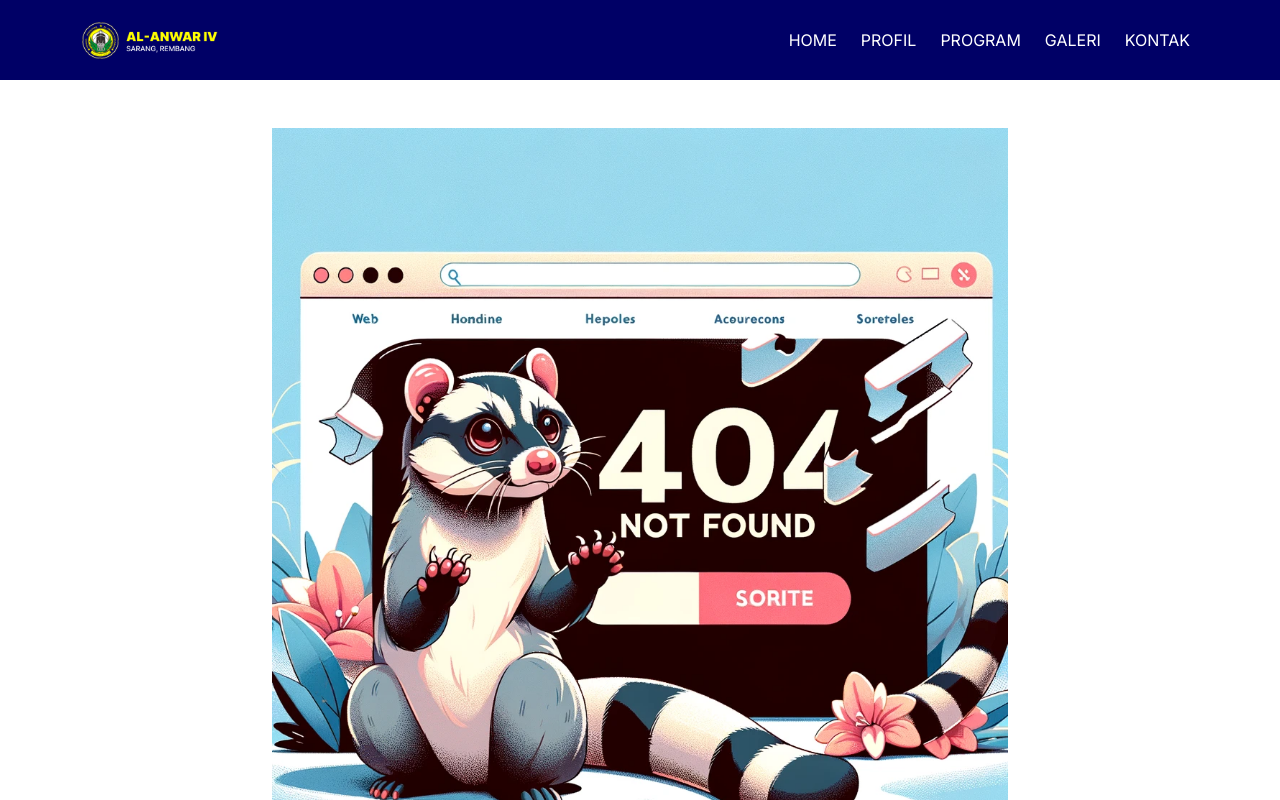
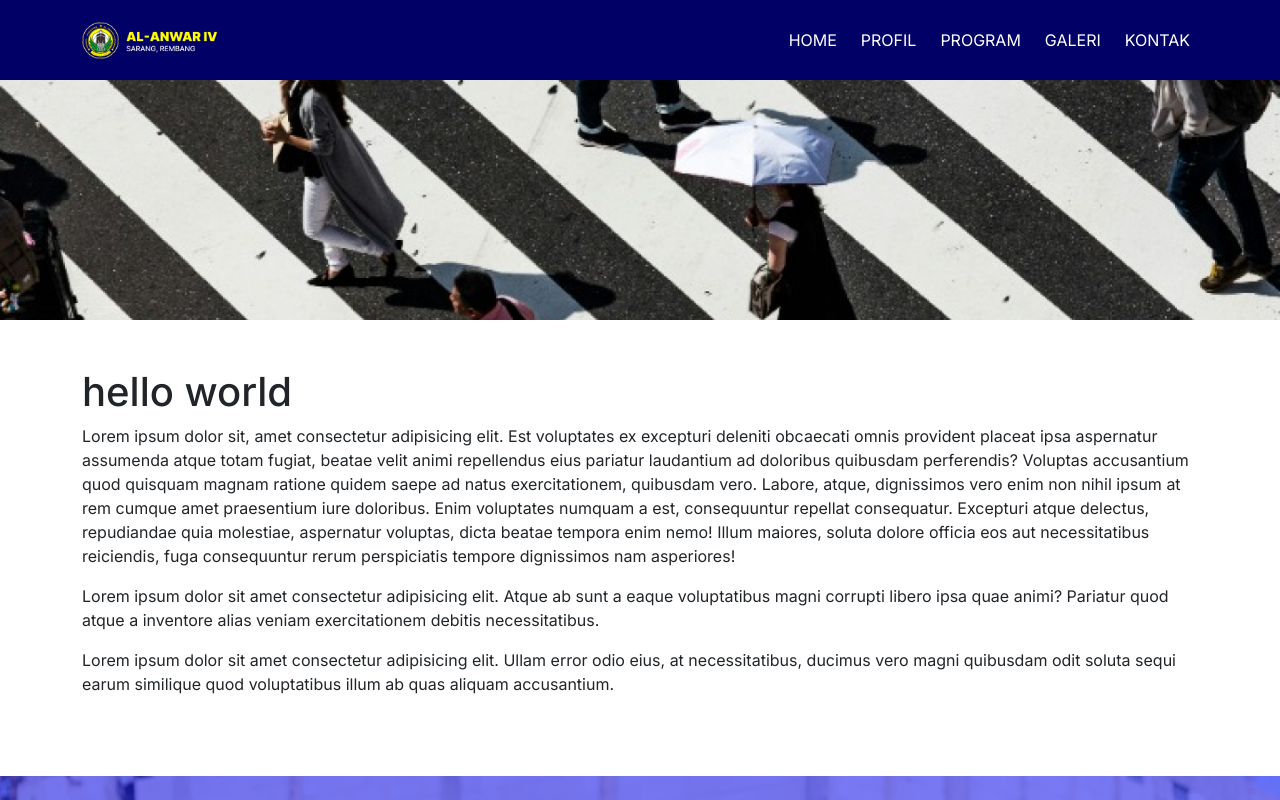
Before and after one commit to muhammadassidiqi/al-anwar-4-website, a React (Vite) app: page /Post/1 in a window 1280 px wide. Shown: the top 800 px of the page. Built offline with nearby package versions, Linux system fonts and the light colour scheme.

Commit message:
tambah alert dan post detail

```diff
--- a/package.json
+++ b/package.json
@@ -15,7 +15,8 @@
     "bootstrap-icons": "^1.11.3",
     "react": "^18.2.0",
     "react-dom": "^18.3.1",
-    "react-router-dom": "^6.23.1"
+    "react-router-dom": "^6.23.1",
+    "sweetalert2": "^11.11.0"
   },
   "devDependencies": {
     "@types/react": "^18.2.66",
--- a/src/App.jsx
+++ b/src/App.jsx
@@ -9,6 +9,7 @@ import Galeri from "./pages/Galeri";
 import Notfound from "./pages/Notfound";
 import Login from "./pages/ADMIN/Login";
 import Admin from "./pages/ADMIN/Admin";
+import Post from "./pages/Post/Post";
 
 function App() {
   return (
@@ -22,6 +23,8 @@ function App() {
         <Route path="/Galeri" element={<Galeri />} />
         <Route path="/Admin/Login" element={<Login />} />
         <Route path="/Admin" element={<Admin />} />
+        <Route path="/Post/:id" element={<Post />} />
+
         <Route path="/*" element={<Notfound />} />
       </Routes>
     </BrowserRouter>
--- a/src/CardProgram/ProgramCard.jsx
+++ b/src/CardProgram/ProgramCard.jsx
@@ -1,6 +1,6 @@
 export default function Card({ judul, deskripsi }) {
   return (
-    <div className="bg-white p-3 mb-2 rounded-3 ">
+    <div className="bg-white p-3 mb-2 rounded-3 mb-4 h-100">
       <h5>{judul}</h5>
       <p>{deskripsi}</p>
     </div>
--- a/src/ComponentsAdmin/NavbarAdmin.jsx
+++ b/src/ComponentsAdmin/NavbarAdmin.jsx
@@ -1,14 +1,30 @@
 import { useNavigate } from "react-router-dom";
 import Logo from "../assets/logo ponpes.png";
+import Swal from "sweetalert2";
 export default function NavbarAdmin() {
   const navigate = useNavigate();
   function handleLogout() {
-    const konfirmasi = confirm("apakah kamu yakin untuk logout?");
-    if (konfirmasi) {
-      localStorage.removeItem("token");
-      navigate("/admin/login");
-    }
+    Swal.fire({
+      title: "apakah kamu yakin untuk logout",
+      icon: "question",
+      showCancelButton: true,
+      showCloseButton: true,
+      confirmButtonColor: "green",
+      confirmButtonText: "ya",
+      cancelButtonText: "batal",
+    }).then((reuslt) => {
+      if (reuslt.isConfirmed) {
+        localStorage.removeItem("token");
+        Swal.fire({
+          title: "logout berhasil",
+          text: "anda telah berhasil logout",
+          icon: "success",
+        });
+        navigate("/admin/login");
+      }
+    });
   }
+
   return (
     <nav className="navbar bg-primary ">
       <div className="container">
--- a/src/components/Navbar.jsx
+++ b/src/components/Navbar.jsx
@@ -1,7 +1,7 @@
 import { NavLink } from "react-router-dom";
 import logo from "../assets/logo.png";
 
-export default function navbar() {
+export default function Navbar() {
   return (
     <nav className="navbar navbar-expand-lg bg-primary">
       <div className="container">
--- a/src/components/SectionHero.jsx
+++ b/src/components/SectionHero.jsx
@@ -106,8 +106,9 @@ export default function SectionHero() {
       {/* sectio card */}
       <section className="bg-secondary-subtle">
         <div className="container py-5 ">
-          <div className="row align-items-center ">
-            <div className="col-md-4 col-12">
+          <div className="row">
+            <div className="col-md-4  col-12">
+              <div className="d-flex flex-column h-100">
                 <h3>
                   <span className="text-primary"> Program Unggulan</span> Pondok
                   Pesantren Al-Anwar IV
@@ -115,20 +116,21 @@ export default function SectionHero() {
 
                 <p>
                   Lorem ipsum dolor sit amet, consectetur adipisicing elit.
-                Explicabo inventore at omnis nostrum maiores voluptatem nesciunt
-                ipsum praesentium cumque ad.
+                  Explicabo inventore at omnis nostrum maiores voluptatem
+                  nesciunt ipsum praesentium cumque ad.
                 </p>
-              <img className="w-100" src={ngaji} alt="ngaji" />
+                <img
+                  className="w-100 img-program object-fit-cover"
+                  src={ngaji}
+                  alt="ngaji"
+                />
+              </div>
             </div>
 
-            <div className="col-md-4 col-12 mt-3 ">
+            <div className="col-md-4 col-12 mt-3 mt-md-0">
+              <div className="d-flex flex-column h-100">
                 <Card
-                judul={
-                  <>
-                    <i class="bi bi-person"></i>
-                    tahfidz alqur'ans
-                  </>
-                }
+                  judul=" tahfidz alqur'an"
                   deskripsi="Lorem ipsum dolor sit amet consectetur.
                 Habitant mi pellentesque mattis sollicitudin lectus
                 sit semper. Magna sagittis egestas proin accumsan
@@ -149,7 +151,9 @@ export default function SectionHero() {
                  non malesuada. Curabitur sapien mi mattis nunc vitae proin semper."
                 />
               </div>
+            </div>
             <div className="col-md-4 col-12">
+              <div className="d-flex flex-column h-100">
                 <Card
                   judul="tahfidz alqur'an"
                   deskripsi="Lorem ipsum dolor sit amet consectetur.
@@ -171,6 +175,7 @@ export default function SectionHero() {
               sit semper. Magna sagittis egestas proin accumsan
                non malesuada. Curabitur sapien mi mattis nunc vitae proin semper."
                 />
+              </div>
             </div>
           </div>
         </div>
--- a/src/components/SectionPendaftaran.jsx
+++ b/src/components/SectionPendaftaran.jsx
@@ -2,22 +2,22 @@ export default function Input() {
   return (
     <>
       <div className="col-md-6 col-12 py-2">
-        Nama lengkap dan gelar
+        Nama lengkap
         <input type="text" placeholder="username" className="form-control" />
       </div>
       <div className="col-md-6 col-12 py-2">
-        Nama panggilan
+        Tanggal Lahir
         <input
-          type="text"
+          type="date"
           placeholder="Nama panggilan"
           className="form-control"
         />
       </div>
       <div className="col-md-6 col-12 py-2">
-        NIK/Nomor KTP
+        Alamat Lengkap
         <input
           type="number "
-          placeholder="Nomor Induk Penduduk"
+          placeholder="jln, nomor rumah, RT dan RW, nama kelurahan atau dusun, kecamatan, kabupaten,"
           className="form-control"
         />
       </div>
@@ -29,29 +29,25 @@ export default function Input() {
           className="form-control"
         />
       </div>
-      <div className="col-md-12 col-12 py-2">
+      {/* <div className="col-md-12 col-12 py-2">
         Email Aktif
         <input
           type="text"
           placeholder="Pastikan Email Anda Sudah benar"
           className="form-control"
         />
+      </div> */}
+
+      <div className="col-md-6 col-12 py-2">
+        Nama Orang Tua/Wali
+        <input type="text" placeholder="Nama wali" className="form-control" />
       </div>
 
       <div className="col-md-6 col-12 py-2">
-        Tempat Lahir
-        <input
-          type="text"
-          placeholder="Kota/Kabupaten"
-          className="form-control"
-        />
+        Nomor Telepon Orang Tua/Wali
+        <input type="number" className="form-control" />
       </div>
-
-      <div className="col-md-6 col-12 py-2">
-        Tanggal Lahir
-        <input type="date" className="form-control" />
-      </div>
-      <div className="col-md-6 col-12 py-2 ">
+      {/* <div className="col-md-6 col-12 py-2 ">
         Jenis Kelamin
         <div className="input-group">
           <div className="form-control gap-3 d-flex">
@@ -235,7 +231,7 @@ export default function Input() {
             iya tidak
           </label>
         </div>
-      </div>
+      </div> */}
     </>
   );
 }
--- a/src/index.scss
+++ b/src/index.scss
@@ -94,3 +94,15 @@ input[type=number] {
     min-height:100vh;
   }
 }
+.img-program {
+  height: 200px;
+  @media(
+    min-width: 768px
+  ) {
+    height: 100%;
+
+  }
+
+
+
+}
--- a/src/pages/ADMIN/Admin.jsx
+++ b/src/pages/ADMIN/Admin.jsx
@@ -1,9 +1,11 @@
 import { useNavigate } from "react-router-dom";
 import FooterAdmin from "../../ComponentsAdmin/FooterAdmin";
 import NavbarAdmin from "../../ComponentsAdmin/NavbarAdmin";
-import { useEffect } from "react";
+import { useEffect, useState } from "react";
 
 export default function Admin() {
+  const [Judul, setJudul] = useState("");
+  const [Konten, setKonten] = useState("");
   const navigate = useNavigate();
 
   function checkAouth() {
@@ -36,6 +38,8 @@ export default function Admin() {
             <label htmlFor="exampleInputEmail1">judul</label>
 
             <input
+              value={Judul}
+              onInput={(event) => setJudul(event.target.value)}
               type="text"
               className="form-control"
               id="exampleInputjudul"
@@ -44,10 +48,13 @@ export default function Admin() {
           </div>
           <div className="form-group py-1 col-12">
             <label htmlFor="exampleInputPassword1">Content</label>
-            <input
+            <textarea
+              value={Konten}
+              onInput={(event) => setKonten(event.target.value)}
               type="text"
               className="form-control"
               id="exampleInputcontent"
+              rows={5}
               placeholder="Content Blog.."
             />
           </div>
--- a/src/pages/ADMIN/Login.jsx
+++ b/src/pages/ADMIN/Login.jsx
@@ -1,5 +1,6 @@
 import React, { useState, useEffect } from "react";
 import { useNavigate } from "react-router-dom";
+import Swal from "sweetalert2";
 
 export default function Dashboard() {
   const [password, setPassword] = useState("");
@@ -10,7 +11,7 @@ export default function Dashboard() {
   function handleSubmit(e) {
     e.preventDefault();
 
-    fetch("https://diki.neuversity.site/wp-json/jwt-auth/v1/token", {
+    fetch("https://web.abdulhaxor.my.id/wp-json/jwt-auth/v1/token", {
       method: "POST",
       body: new URLSearchParams({
         username: username,
@@ -22,11 +23,22 @@ export default function Dashboard() {
       .then((data) => {
         console.log(data);
         if (data.token) {
-          alert("berhasil");
+          Swal.fire({
+            title: "success",
+            text: "anda telah berhasil login",
+            icon: "success",
+          });
+
           // set token ke localstorage
           localStorage.setItem("token", data.token);
           navigate("/admin");
-        } else alert("gagal");
+        } else {
+          Swal.fire({
+            title: "Error!",
+            text: "username dan password anda salah",
+            icon: "error",
+          });
+        }
       })
 
       .catch((error) => console.error("Error:", error));
--- /dev/null
+++ b/src/pages/Post/Post.jsx
@@ -0,0 +1,49 @@
+import Navbar from "../../components/Navbar";
+import Post from "../../assets/post.png";
+import Footer from "../../components/Footer";
+
+export default function postgaleri() {
+  return (
+    <>
+      <Navbar />
+      <section style={{ height: "30vh", width: "100vw" }}>
+        <img
+          className="w-100 h-100 object-fit-cover"
+          src={Post}
+          alt="postgaleri"
+        />
+      </section>
+
+      <section className="container mt-5">
+        <h1>hello world</h1>
+        <p>
+          Lorem ipsum dolor sit, amet consectetur adipisicing elit. Est
+          voluptates ex excepturi deleniti obcaecati omnis provident placeat
+          ipsa aspernatur assumenda atque totam fugiat, beatae velit animi
+          repellendus eius pariatur laudantium ad doloribus quibusdam
+          perferendis? Voluptas accusantium quod quisquam magnam ratione quidem
+          saepe ad natus exercitationem, quibusdam vero. Labore, atque,
+          dignissimos vero enim non nihil ipsum at rem cumque amet praesentium
+          iure doloribus. Enim voluptates numquam a est, consequuntur repellat
+          consequatur. Excepturi atque delectus, repudiandae quia molestiae,
+          aspernatur voluptas, dicta beatae tempora enim nemo! Illum maiores,
+          soluta dolore officia eos aut necessitatibus reiciendis, fuga
+          consequuntur rerum perspiciatis tempore dignissimos nam asperiores!
+        </p>
+        <p>
+          Lorem ipsum dolor sit amet consectetur adipisicing elit. Atque ab sunt
+          a eaque voluptatibus magni corrupti libero ipsa quae animi? Pariatur
+          quod atque a inventore alias veniam exercitationem debitis
+          necessitatibus.
+        </p>
+        <p>
+          Lorem ipsum dolor sit amet consectetur adipisicing elit. Ullam error
+          odio eius, at necessitatibus, ducimus vero magni quibusdam odit soluta
+          sequi earum similique quod voluptatibus illum ab quas aliquam
+          accusantium.
+        </p>
+      </section>
+      <Footer />
+    </>
+  );
+}
```
Also changed, not shown: src/assets/post.png (added), 1 other file (tests, documents, lock files or other folders). Lines whose indentation alone changed are shown as unchanged.
